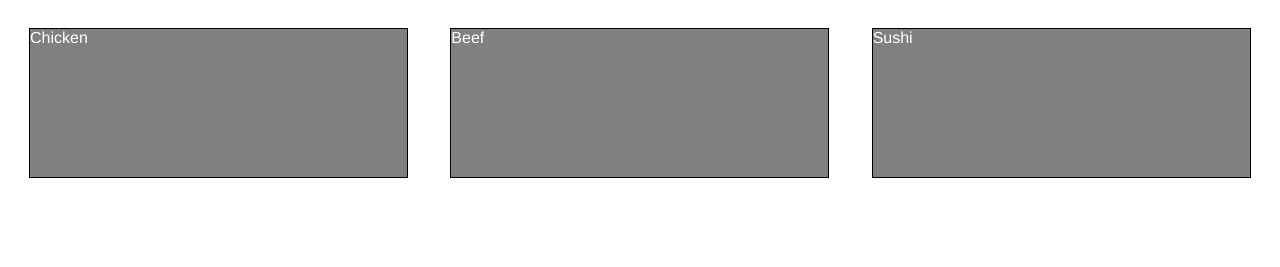
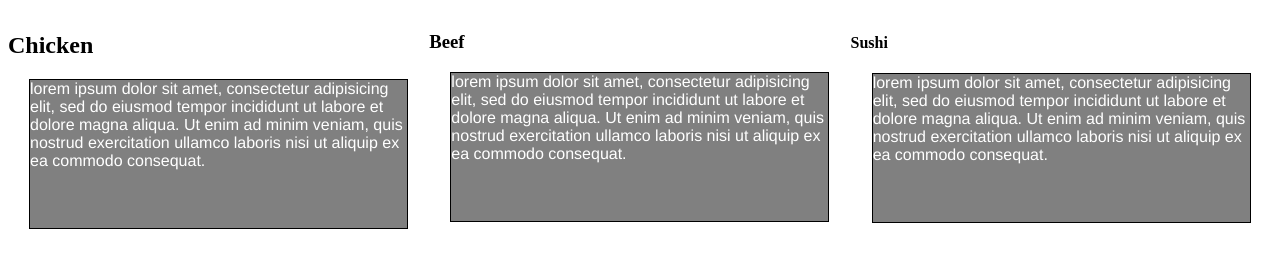
Before and after one commit to slopezjr/module2-solution, a plain HTML site: page index.html in a window 1280 px wide. Shown: the part 61-328 px from the top of the page. Drawn offline with Linux system fonts and the light colour scheme.

Commit message:
Add files via upload

```diff
--- a/index.html
+++ b/index.html
@@ -4,16 +4,22 @@
 	<meta charset="utf-8">
 	<meta name="viewport" content="width=device-width, initial-scale=1">
 	<title>Solution Module 2</title>
-	<link rel="stylesheet" href="css/style.css">
+	<link rel="stylesheet" href="/css/style.css">
 </head>
 
 <body>
 <h1>Our Menu</h1>
 
 <div class="row">
-  <div class="col-lg-4 col-md-6"><p>Chicken</p></div>
-  <div class="col-lg-4 col-md-6"><p>Beef</p></div>
-  <div class="col-lg-4 col-md-12"><p>Sushi</p></div>
+	<div class="col-lg-4 col-md-6 col-sm-12"><h2>Chicken</h2>
+		<p>lorem ipsum dolor sit amet, consectetur adipisicing elit, sed do eiusmod tempor incididunt ut labore et dolore magna aliqua. Ut enim ad minim veniam, quis nostrud exercitation ullamco laboris nisi ut aliquip ex ea commodo consequat.</p>
+	</div>
+	<div class="col-lg-4 col-md-6 col-sm-12"><h3>Beef</h3>
+		<p>lorem ipsum dolor sit amet, consectetur adipisicing elit, sed do eiusmod tempor incididunt ut labore et dolore magna aliqua. Ut enim ad minim veniam, quis nostrud exercitation ullamco laboris nisi ut aliquip ex ea commodo consequat.</p>
+	</div>
+  	<div class="col-lg-4 col-md-12 col-sm-12"><h4>Sushi</h4><p>lorem ipsum dolor sit amet, consectetur adipisicing elit, sed do eiusmod tempor incididunt ut labore et dolore magna aliqua. Ut enim ad minim veniam, quis nostrud exercitation ullamco laboris nisi ut aliquip ex ea commodo consequat.</p>
+	</div>
+</div>
 
-
+</body>
 </html>
```
